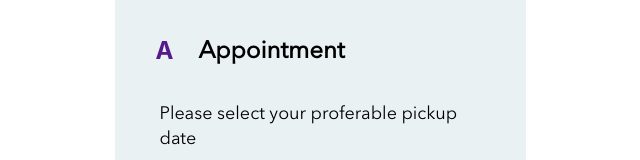
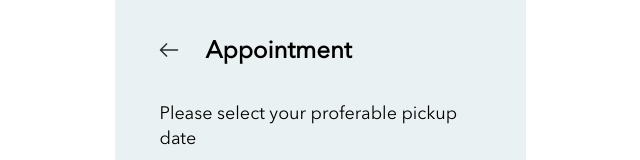
Before and after one commit to girishv694/E-wasteManagement, a React (Create React App) app in the folder project/: page /page20 in a window 1280 px wide. Shown: the top 160 px of the page, without its empty margins (320-960 px from the left). Built offline with nearby package versions, Linux system fonts and the light colour scheme.

Commit message:
ver3.0.0

```diff
--- a/project/package.json
+++ b/project/package.json
@@ -8,6 +8,7 @@
     "@testing-library/user-event": "^12.8.3",
     "react": "^17.0.2",
     "react-dom": "^17.0.2",
+    "react-fontawesome": "^1.7.1",
     "react-router-dom": "^5.3.0",
     "react-scripts": "4.0.3",
     "styled-components": "^5.3.3",
--- a/project/src/components/Page20.jsx
+++ b/project/src/components/Page20.jsx
@@ -8,7 +8,7 @@ export const Page20 = () => {
         <div className='Container_p5'>
           <div className='header_p20'>
             <Link>
-              <h2>A</h2>
+              <h2 className="back_p20"><img src="Images/backarrow.png" alt="" /></h2>
             </Link>
             <h1>Appointment</h1>
           </div>
--- a/project/src/css/Page20.css
+++ b/project/src/css/Page20.css
@@ -17,6 +17,17 @@
   line-height: 33px;
   letter-spacing: 0em;
   text-align: center;
+}
+.back_p20 {
+  display: flex;
+  width: 25px;
+  height: 80%;
+  justify-content: right;
+}
+.back_p20 > img {
+  align-self: flex-end;
+  width: 24px;
+  height: 24px;
 }
 .block_p20 {
   display: flex;
@@ -107,7 +118,7 @@
   margin-left: 25px;
 }
 .time_p20 {
-  width: 315px;
+  width: 320px;
   height: 95px;
   margin-top: 8px;
   display: flex;
```
Also changed, not shown: project/public/Images/backarrow.png (added), 1 other file (tests, documents, lock files or other folders).
